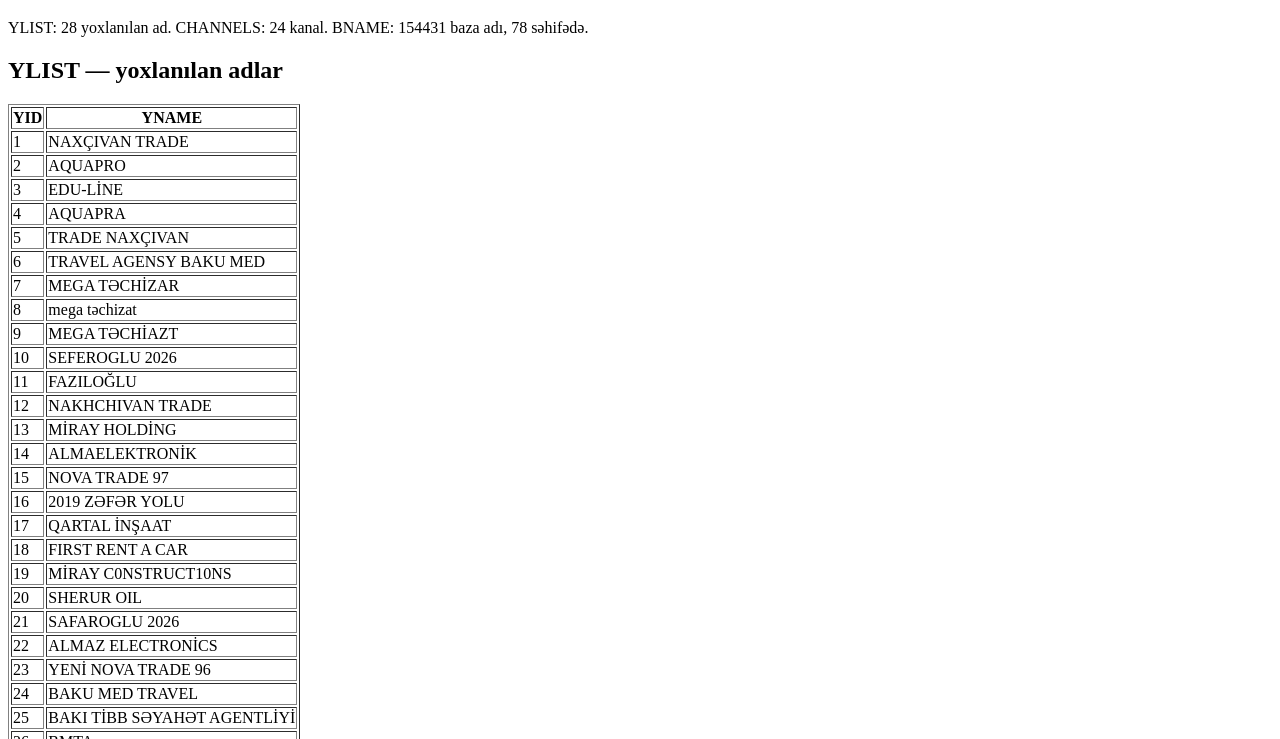
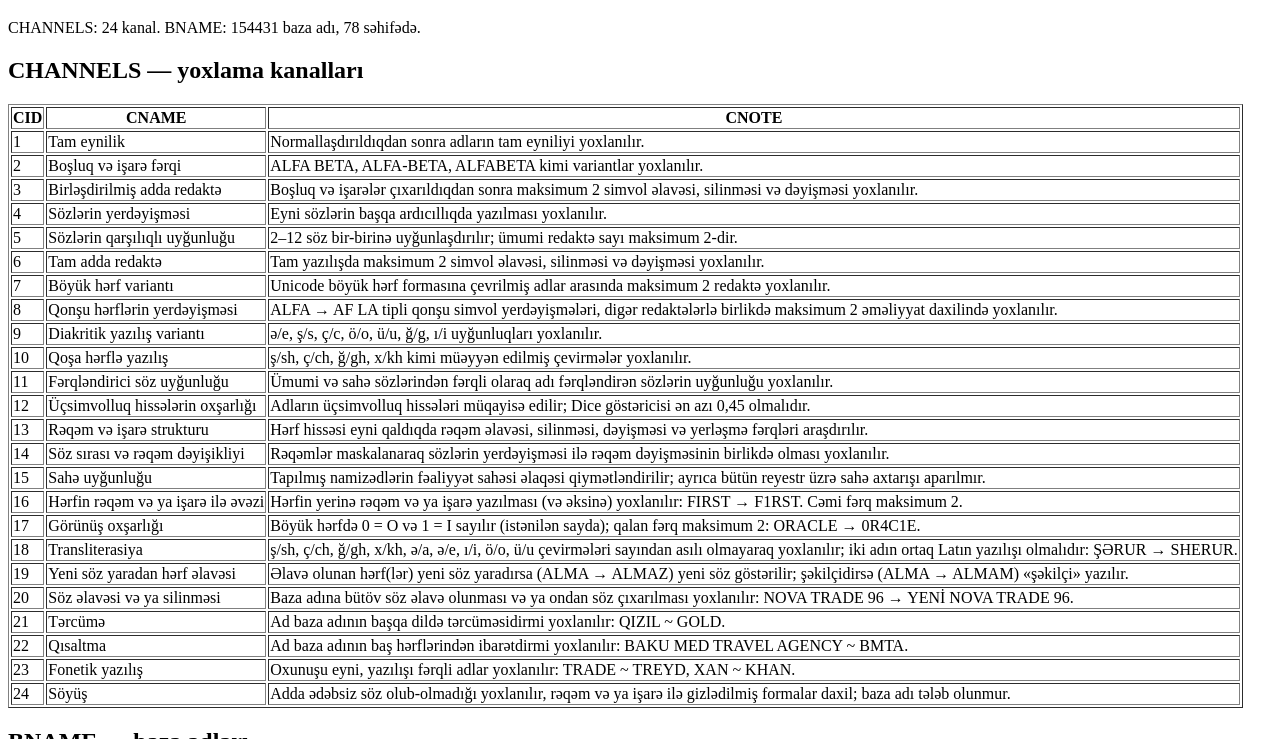
Before and after one commit to sm1cqrup/1cqrup, a website: page glist.html in a window 1280 px wide. Shown: the part 61-800 px from the top of the page. Drawn offline with Linux system fonts and the light colour scheme.

Commit message:
Update glist.html

```diff
--- a/glist.html
+++ b/glist.html
@@ -6,39 +6,7 @@
 </head>
 <body>
 <h1>Sistem Məlumat Bazası</h1>
-<p>YLIST: 28 yoxlanılan ad. CHANNELS: 24 kanal. BNAME: 154431 baza adı, 78 səhifədə.</p>
-<h2>YLIST — yoxlanılan adlar</h2>
-<table border="1">
-<tr><th>YID</th><th>YNAME</th></tr>
-<tr><td>1</td><td>NAXÇIVAN TRADE</td></tr>
-<tr><td>2</td><td>AQUAPRO</td></tr>
-<tr><td>3</td><td>EDU-LİNE</td></tr>
-<tr><td>4</td><td>AQUAPRA</td></tr>
-<tr><td>5</td><td>TRADE NAXÇIVAN</td></tr>
-<tr><td>6</td><td>TRAVEL AGENSY BAKU MED</td></tr>
-<tr><td>7</td><td>MEGA TƏCHİZAR</td></tr>
-<tr><td>8</td><td>mega təchizat</td></tr>
-<tr><td>9</td><td>MEGA TƏCHİAZT</td></tr>
-<tr><td>10</td><td>SEFEROGLU 2026</td></tr>
-<tr><td>11</td><td>FAZILOĞLU</td></tr>
-<tr><td>12</td><td>NAKHCHIVAN TRADE</td></tr>
-<tr><td>13</td><td>MİRAY HOLDİNG</td></tr>
-<tr><td>14</td><td>ALMAELEKTRONİK</td></tr>
-<tr><td>15</td><td>NOVA TRADE 97</td></tr>
-<tr><td>16</td><td>2019 ZƏFƏR YOLU</td></tr>
-<tr><td>17</td><td>QARTAL İNŞAAT</td></tr>
-<tr><td>18</td><td>FIRST RENT A CAR</td></tr>
-<tr><td>19</td><td>MİRAY C0NSTRUCT10NS</td></tr>
-<tr><td>20</td><td>SHERUR OIL</td></tr>
-<tr><td>21</td><td>SAFAROGLU 2026</td></tr>
-<tr><td>22</td><td>ALMAZ ELECTRONİCS</td></tr>
-<tr><td>23</td><td>YENİ NOVA TRADE 96</td></tr>
-<tr><td>24</td><td>BAKU MED TRAVEL</td></tr>
-<tr><td>25</td><td>BAKI TİBB SƏYAHƏT AGENTLİYİ</td></tr>
-<tr><td>26</td><td>BMTA</td></tr>
-<tr><td>27</td><td>NOVA TREYD 96</td></tr>
-<tr><td>28</td><td>AXM4Q GROUP</td></tr>
-</table>
+<p>CHANNELS: 24 kanal. BNAME: 154431 baza adı, 78 səhifədə.</p>
 <h2>CHANNELS — yoxlama kanalları</h2>
 <table border="1">
 <tr><th>CID</th><th>CNAME</th><th>CNOTE</th></tr>
```
